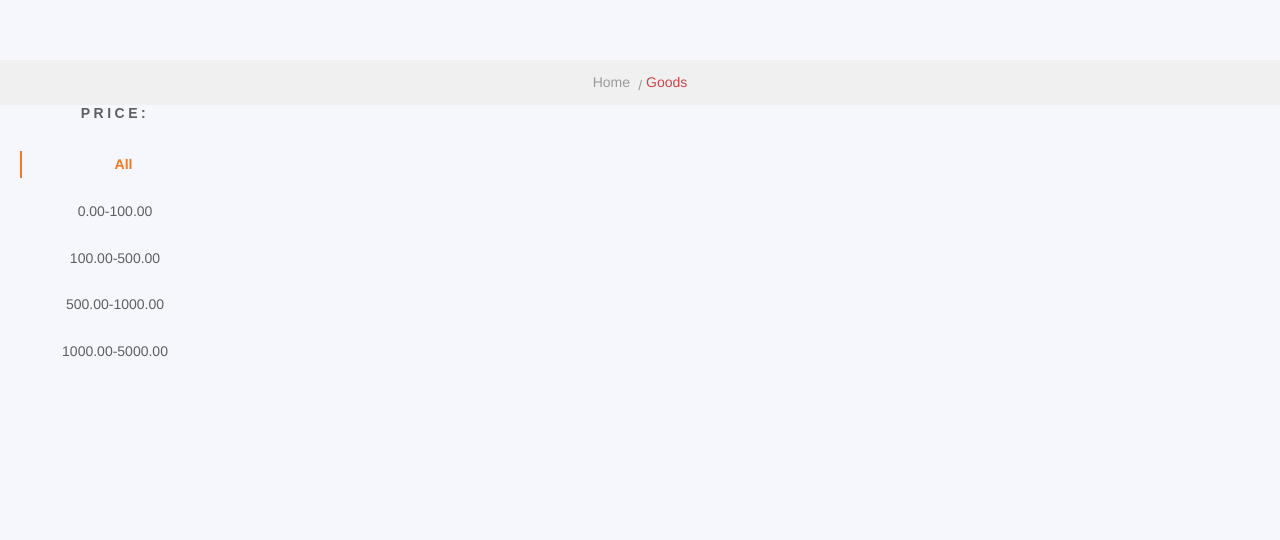
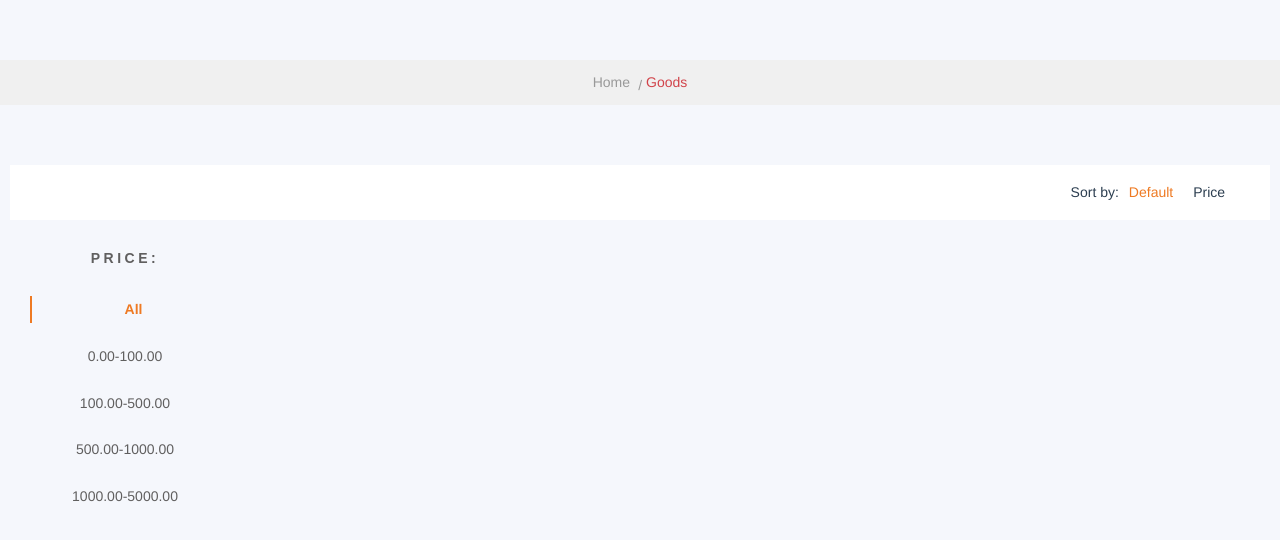
Before and after one commit to haohao809/shoppingMall, a Vue app: page / in a window 1280 px wide. Shown: the top 540 px of the page. Built offline with nearby package versions, Linux system fonts and the light colour scheme.

Commit message:
GoodList

```diff
--- a/src/views/GoodsList.vue
+++ b/src/views/GoodsList.vue
@@ -5,7 +5,15 @@
 			<span>Goods</span>
 		</nav-bread>
 		<!-- filter -->
-		<div class="filter stopPop" id="filter">
+		<div class="container">
+		  <div class="filter-nav">
+            <span class="sortby">Sort by:</span>
+            <a href="javascript:void(0)" class="default cur">Default</a>
+            <a href="javascript:void(0)" class="price" v-bind:class="{'sort-up':sortFlag}" @click="sortGoods()">Price <svg class="icon icon-arrow-short"><use xlink:href="#icon-arrow-short"></use></svg></a>
+            <a href="javascript:void(0)" class="filterby stopPop" @click.stop="showFilterPop">Filter by</a>
+          </div>
+			<div class="accessory-result">
+				<div class="filter stopPop" id="filter" :bind="{'filterby-show': filterBy}">
 					<dl class="filter-price">
 						<dt>Price:</dt>
 						<dd><a href="javascript: void(0)" :class="{'cur': priceChecked === 'all'}" @click="priceChecked='all'">All</a></dd>
@@ -32,7 +40,12 @@
 		                </ul>
 		              </div>
 		         </div>
+	         </div>
+         </div>
 		<div id="">
+
+		</div>
+		<div class="md-overlay hidden" v-show="overLayFlag" @click="closePop">
 
 		</div>
 		<nav-footer></nav-footer>
@@ -67,13 +80,31 @@
                     endPrice:'5000.00'
                   }
                 ],
-                priceChecked: 'all'
+                priceChecked: 'all',
+                filterBy: false,
+                overLayFlag: false
 			}
 		},
 		components:{
 			NavFooter,
 			NavHeader,
 			NavBread
+		},
+		method:{
+			showFilterPop(){
+				this.filterBy = true;
+				this.overLayFlag = false;
+			},
+			sortGoods(){
+
+			},
+			closePop(){
+
+			},
+
+
+
+
 		}
 	}
 </script>
```
Lines whose indentation alone changed are shown as unchanged.
